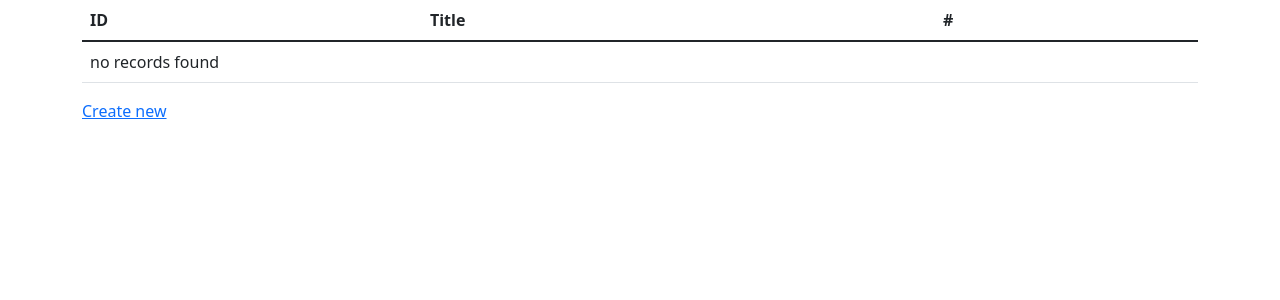
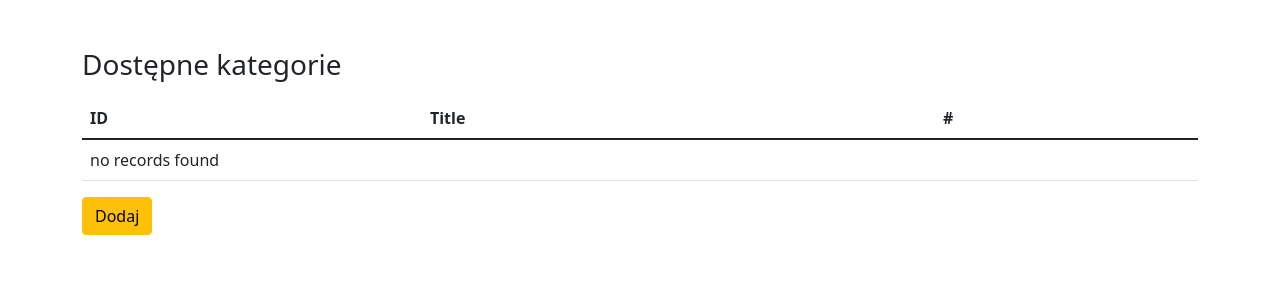
Before and after one commit to sukhoy94/budget-tracker, a Symfony app: template templates/category/index.html.twig in a window 1280 px wide. Shown: the top 300 px of the page. Run offline with Twig, Linux system fonts and the light colour scheme; the template is opened without the code that fills it, so the values that code supplies are empty; style sheets or scripts are compiled from the project's sources; some libraries are stand-ins or nearby versions.

Commit message:
Finish styles for category list

```diff
--- a/templates/base.html.twig
+++ b/templates/base.html.twig
@@ -15,6 +15,8 @@
         {% endblock %}
     </head>
     <body>
+        <div class="container mx-auto pt-5">
         {% block body %}{% endblock %}
+        </div>
     </body>
 </html>
--- a/templates/category/index.html.twig
+++ b/templates/category/index.html.twig
@@ -3,8 +3,8 @@
 {% block title %}Categories{% endblock %}
 
 {% block body %}
-    <div class="container mx-auto">
-        <table class="table table-auto">
+        <h3>Dostępne kategorie</h3>
+        <table class="table table-auto mt-3">
             <thead>
             <tr>
                 <th>ID</th>
@@ -20,12 +20,13 @@
                     <td>
 
                         <a
-                                class=""
+                                class="btn btn-primary"
                                 href="{{ path('app_category_show', {'id': category.id}) }}"
                         >
                             Pokaż
                         </a>
                         <a
+                                class="btn btn-info"
                                 href="{{ path('app_category_edit', {'id': category.id}) }}"
                         >
                             Edycja
@@ -41,10 +42,9 @@
         </table>
 
         <a
-            class="text-2xl bg-blue-50 text-center"
+            class="btn btn-warning"
             href="{{ path('app_category_new') }}"
         >
-            Create new
+            Dodaj
         </a>
-    </div>
 {% endblock %}
```
